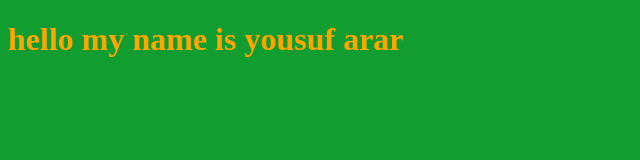
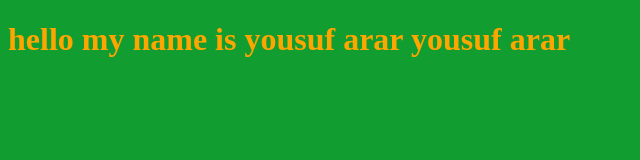
Before and after one commit to yafooz/ase2023-24repo, a plain HTML site: page index.htm in a window 1280 px wide. Shown: the whole page, without its empty margins (0-640 px from the left). Drawn offline with Linux system fonts and the light colour scheme.

Commit message:
modifying index adding more yousuf arar

```diff
--- a/index.htm
+++ b/index.htm
@@ -7,7 +7,7 @@
     <link rel="stylesheet" href="style.css">
 </head>
 <body>
-    <h1> hello my name is yousuf arar</h1>
+    <h1> hello my name is yousuf arar yousuf arar</h1>
     <script src="app.js"></script>
 </body>
 </html>
```
